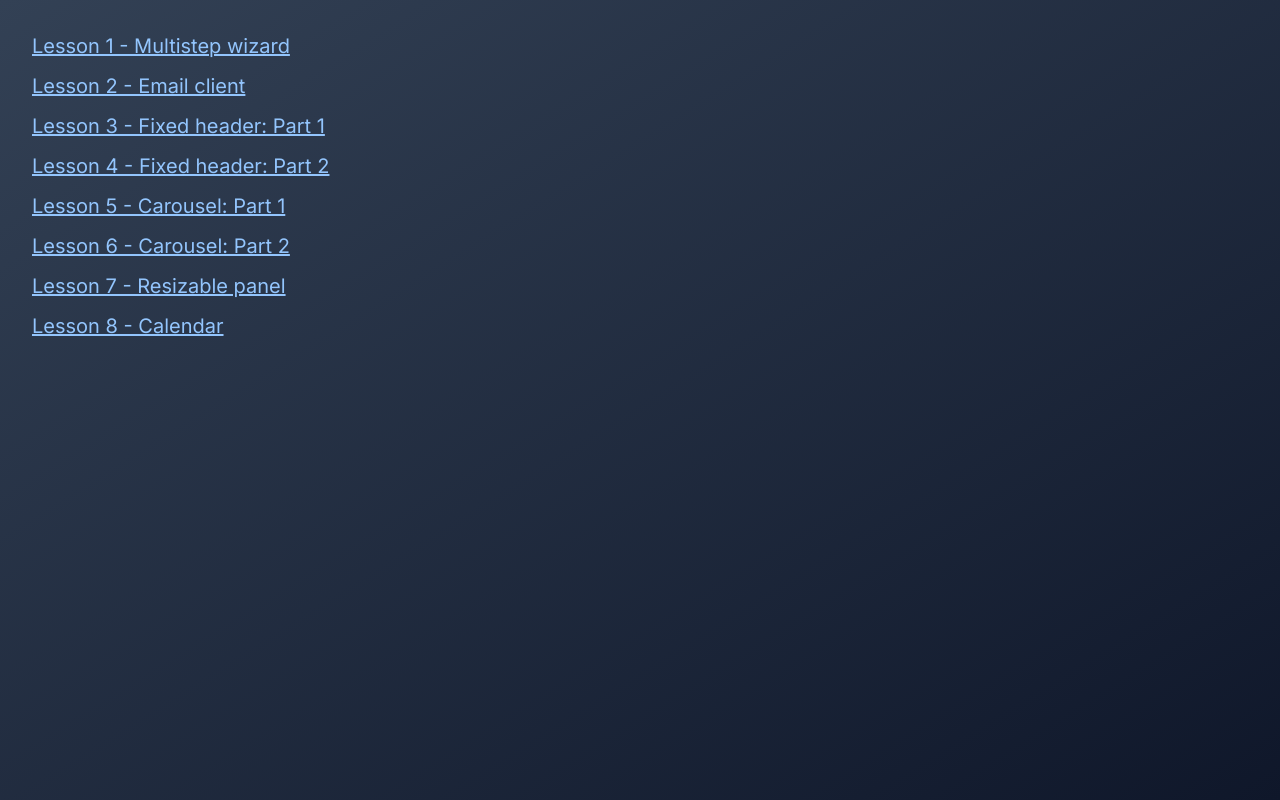
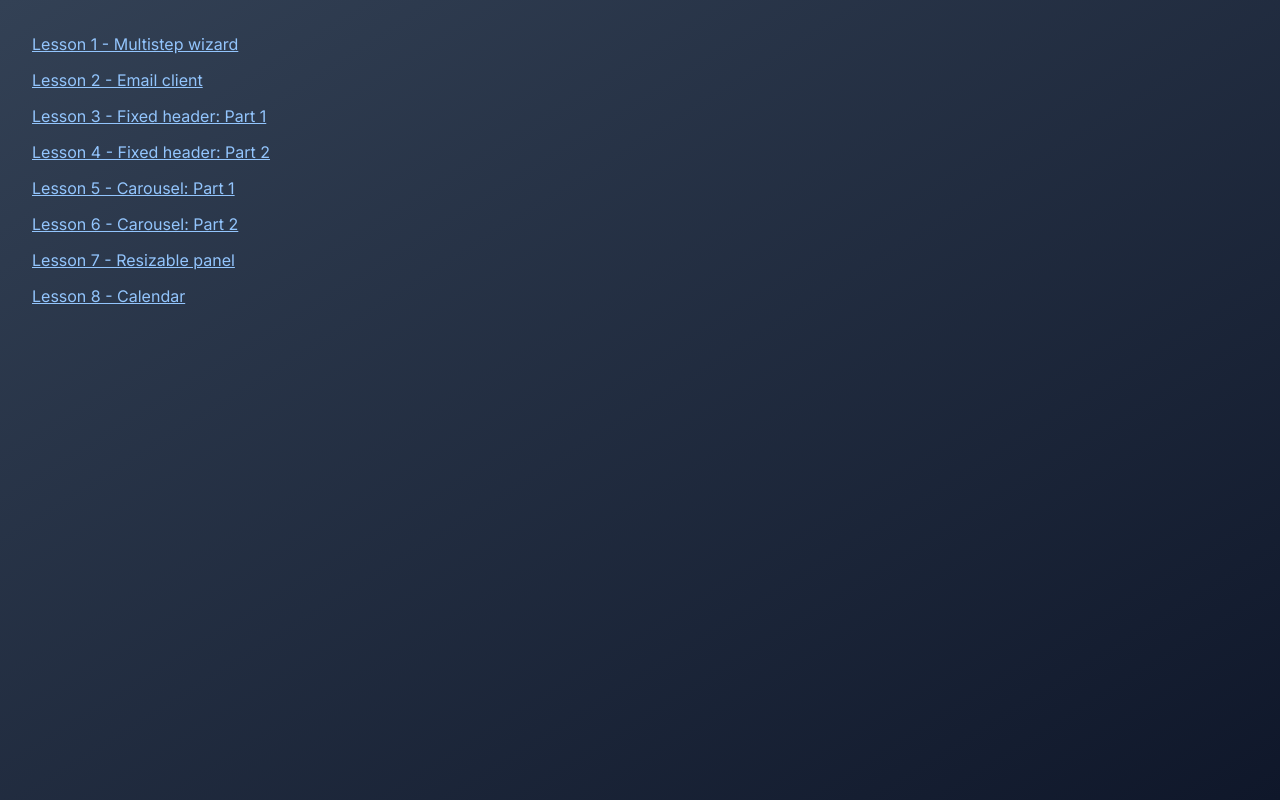
Before and after one commit to ndstephens/framer-motion-recipes, a Next.js app: page / in a window 1280 px wide. Built offline with nearby package versions, Linux system fonts and the light colour scheme.

Commit message:
clear some global styles

```diff
--- a/app/globals.css
+++ b/app/globals.css
@@ -24,10 +24,4 @@
   * {
     @apply focus:outline-none focus-visible:outline-2 focus-visible:outline-offset-2 focus-visible:outline-current;
   }
-  body {
-    @apply bg-gray-300 text-xl text-gray-800 selection:bg-gray-800 selection:text-gray-200;
-  }
-  :is(h1, h2, h3, h4, h5, h6) {
-    @apply text-gray-950;
-  }
 }
```
